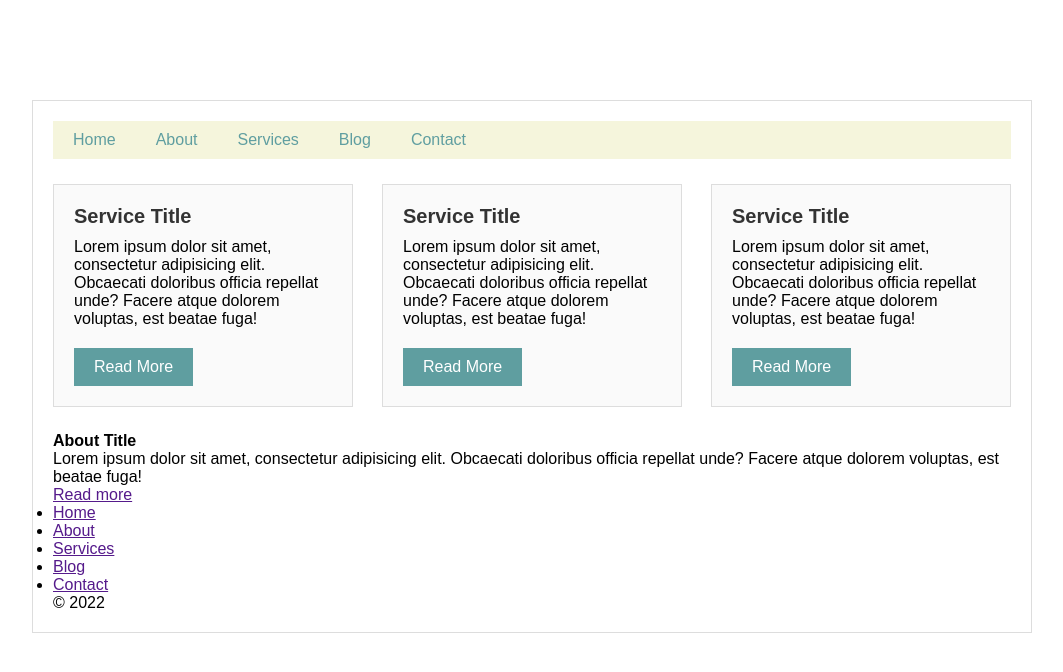
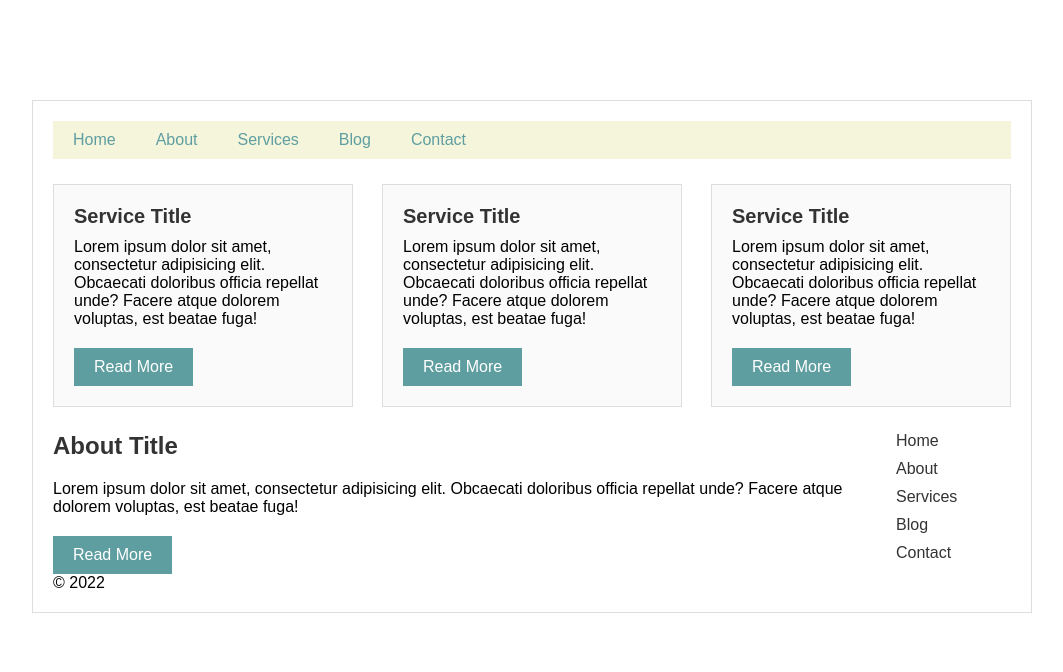
Before and after one commit to osmanforhad/Basic-WebPage-Layout-SASS-Lang, a plain HTML site: page index.html in a window 1280 px wide. Shown: the whole page, without its empty margins (108-1171 px from the left). Drawn offline with Linux system fonts and the light colour scheme.

Commit message:
write scss style for about section

```diff
--- a/style.scss
+++ b/style.scss
@@ -61,21 +61,39 @@ body{
         }
     }
     .about{
+        display: flex;
+        justify-content: space-between;
+        flex-wrap: wrap;
         .about-left{
+            flex-basis: 790px;
             h4{
-
+                color: #333;
+                font-size: 24px;
+                margin-bottom: 20px;
             }
             p{
 
             }
             a{
-
+                display: inline-block;
+                background-color: cadetblue;
+                padding: 10px 20px;
+                text-decoration: none;
+                color: #fff;
+                text-transform: capitalize;
+                margin-top: 20px;
             }
         }
         .about-menu{
+            flex-basis: 115px;
             ul{
+                list-style: none;
                 li{
+                    margin-bottom: 5px;
+                    padding-bottom: 5px;
                     a{
+                        text-decoration: none;
+                        color: #333;
                         &:hover{
 
                         }
```
Also changed, not shown: style.css, 1 other file.
